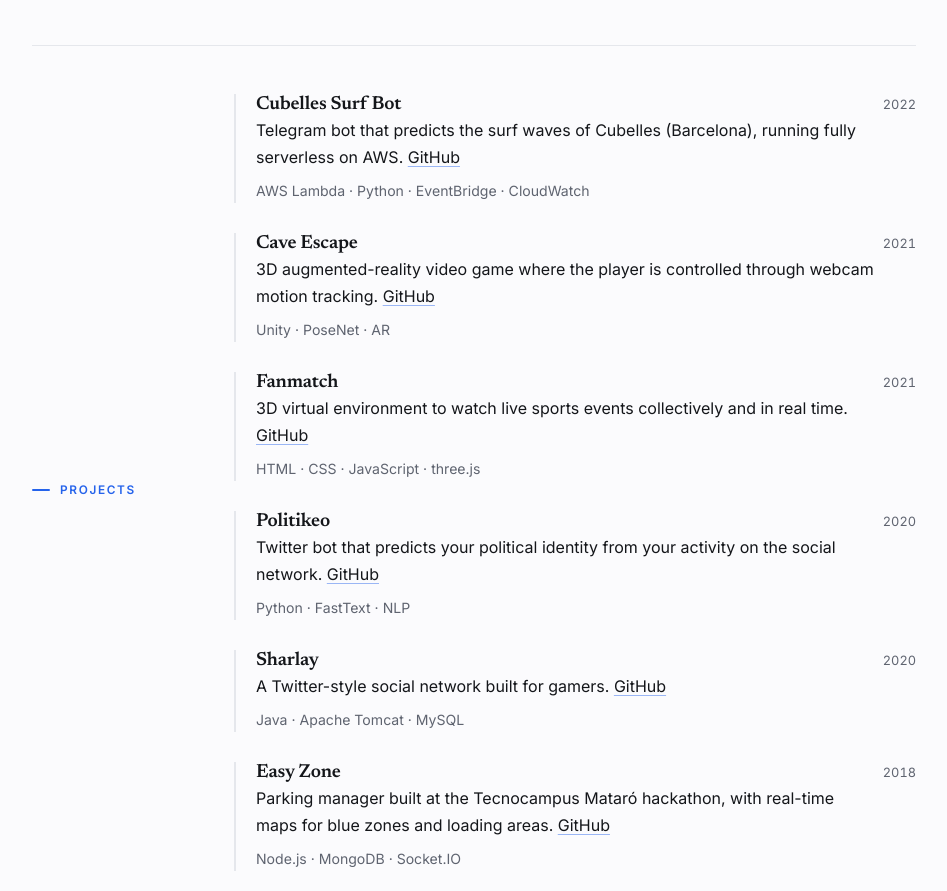
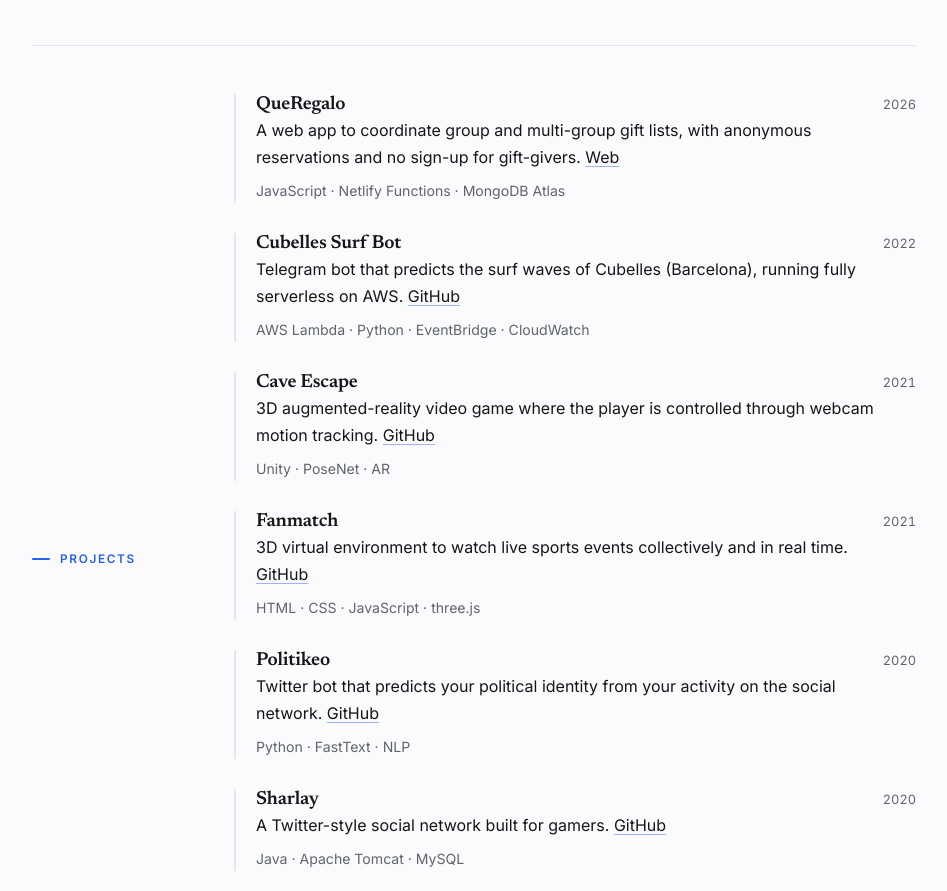
Before and after one commit to davidciria/davidciria.github.io, a plain HTML site: page index.html in a window 1280 px wide. Shown: the part 2295-3186 px from the top of the page, without its empty margins (166-1113 px from the left). Drawn offline with Linux system fonts and the light colour scheme.

Commit message:
Add QueRegalo to projects

```diff
--- a/index.html
+++ b/index.html
@@ -901,6 +901,17 @@
             <div class="body">
                 <div class="entry">
                     <div class="entry-head">
+                        <h3>QueRegalo</h3>
+                        <span class="when">2026</span>
+                    </div>
+                    <p data-ca="Una aplicació web per coordinar llistes de regals en grup i multigrup, amb reserves anònimes i sense registre per a qui regala. <a href=&quot;https://queregalo.netlify.app&quot; target=&quot;_blank&quot; rel=&quot;noopener&quot;>Web</a>"
+                        data-es="Una aplicación web para coordinar listas de regalos en grupo y multigrupo, con reservas anónimas y sin registro para quien regala. <a href=&quot;https://queregalo.netlify.app&quot; target=&quot;_blank&quot; rel=&quot;noopener&quot;>Web</a>">
+                        A web app to coordinate group and multi-group gift lists, with anonymous reservations and no
+                        sign-up for gift-givers. <a href="https://queregalo.netlify.app" target="_blank" rel="noopener">Web</a></p>
+                    <p class="tech">JavaScript · Netlify Functions · MongoDB Atlas</p>
+                </div>
+                <div class="entry">
+                    <div class="entry-head">
                         <h3>Cubelles Surf Bot</h3>
                         <span class="when">2022</span>
                     </div>
```
